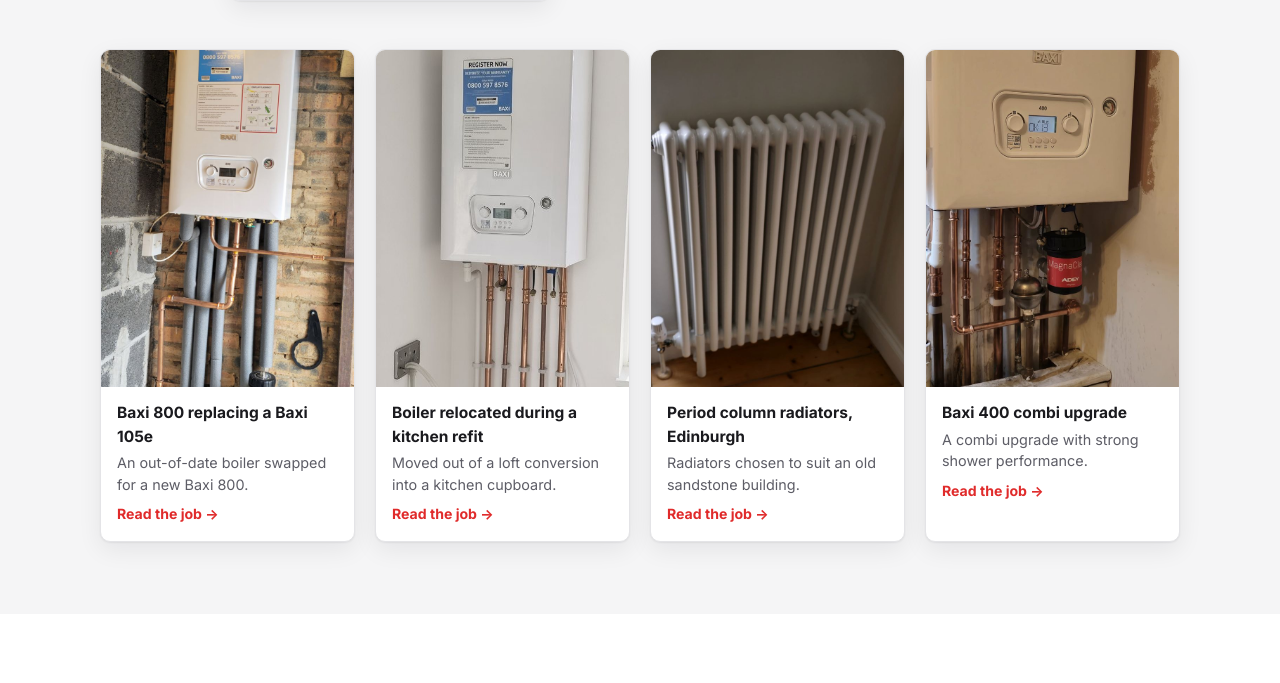
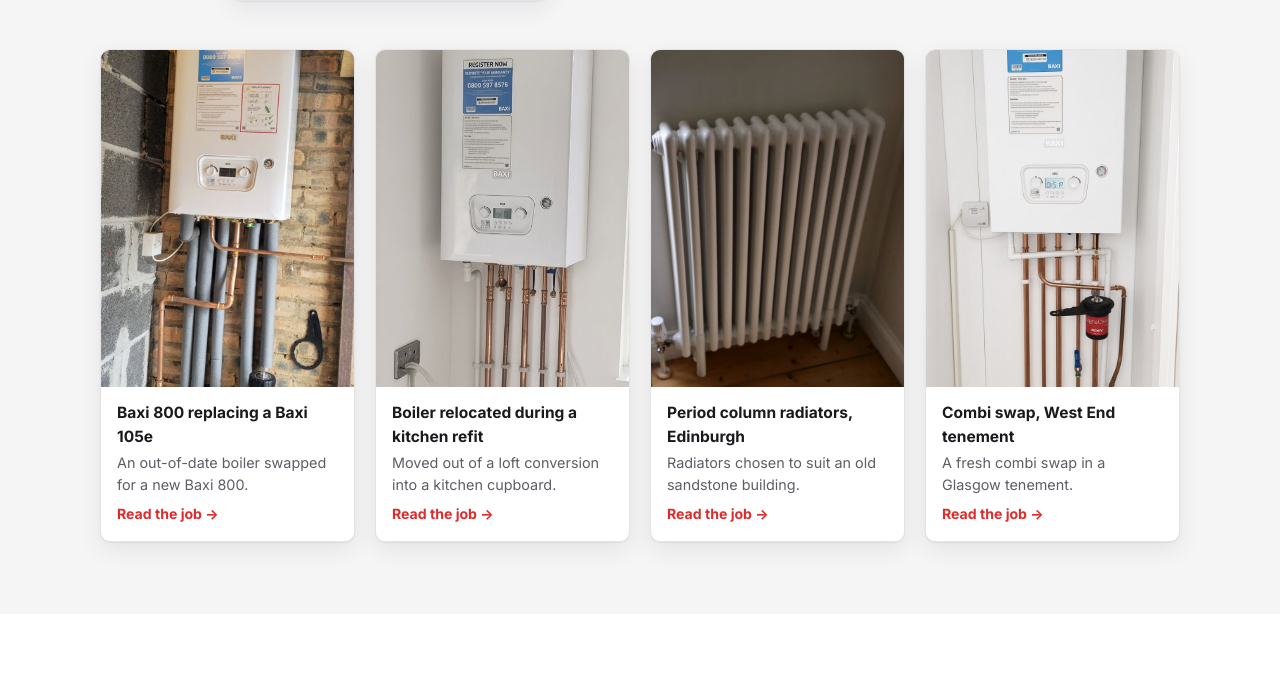
Before and after one commit to girgas88-jpg/grenergyscotland-site, a plain HTML site: page index.html in a window 1280 px wide. Shown: the part 3113-3796 px from the top of the page. Drawn offline with Linux system fonts and the light colour scheme.

Commit message:
Replace Baxi 400 job with West End tenement combi swap
At Gavin's request: new photo (boiler-5.jpg) on the job card and the
'Time for a new boiler?' band, story in his words (customer's genuine
reply); boiler-3.jpg removed.

Co-Authored-By: Claude Opus 5.5 <noreply@anthropic.com>
Claude-Session: https://claude.ai/code/session_011ZtTiSP6pU4zqUs8R6LsEL

```diff
--- a/index.html
+++ b/index.html
@@ -201,7 +201,7 @@
 </ul>
       <a class="btn btn-ghost btn-arrow" href="contact.html">Get a boiler quote</a>
     </div>
-    <img src="assets/img/work/boiler-3.jpg" alt="Baxi 400 combi with a magnetic system filter" loading="lazy" width="720" height="900">
+    <img src="assets/img/work/boiler-5.jpg" alt="New combi boiler with a magnetic system filter in a Glasgow tenement" loading="lazy" width="688" height="1504">
   </div>
 </section>
 
@@ -242,10 +242,10 @@
         <span class="job-text"><b>Period column radiators, Edinburgh</b>Radiators chosen to suit an old sandstone building.<span class="more">Read the job</span></span>
         <span class="job-full" hidden>Column radiators picked to suit a beautiful old sandstone building in Edinburgh. They look like they've always been there. The old radiators were swapped out from the crawl space, so the original decorative floorboards never had to come up.</span>
       </button>
-      <button type="button" class="job" data-img="assets/img/work/boiler-3.jpg" data-alt="Baxi 400 combi with a magnetic system filter">
-        <img src="assets/img/work/boiler-3.jpg" alt="Baxi 400 combi with a magnetic system filter" loading="lazy" width="720" height="960">
-        <span class="job-text"><b>Baxi 400 combi upgrade</b>A combi upgrade with strong shower performance.<span class="more">Read the job</span></span>
-        <span class="job-full" hidden>A Baxi 400 combi with a magnetic filter, and the system cleaned and treated. The big difference was the shower: strong pressure and a really good flow rate.</span>
+      <button type="button" class="job" data-img="assets/img/work/boiler-5.jpg" data-alt="New combi boiler with a magnetic system filter in a West End tenement">
+        <img src="assets/img/work/boiler-5.jpg" alt="New combi boiler with a magnetic system filter in a West End tenement" loading="lazy" width="688" height="1504">
+        <span class="job-text"><b>Combi swap, West End tenement</b>A fresh combi swap in a Glasgow tenement.<span class="more">Read the job</span></span>
+        <span class="job-full" hidden>A fresh combi swap in a tenement in the West End of Glasgow. The customers were very happy with the complete job and the peace of mind the new boiler brings.</span>
       </button>
     </div>
     <dialog class="job-dialog" id="job-dialog" aria-labelledby="job-dialog-title">
```
Also changed, not shown: assets/img/work/boiler-3.jpg (deleted), assets/img/work/boiler-5.jpg (added), 1 other file.
